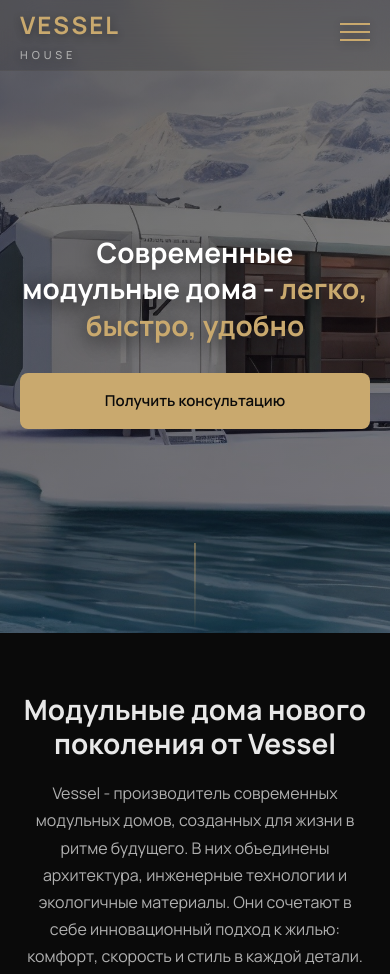
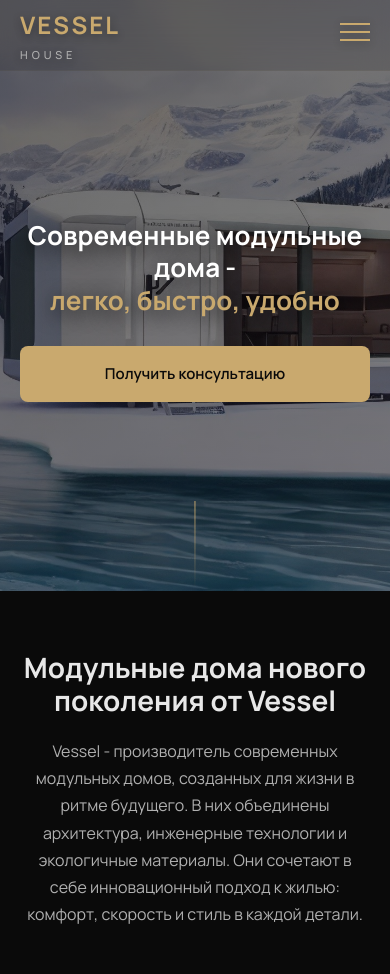
Before and after one commit to miltim7/Vessel, a plain HTML site: page index.html in a window 390 px wide. Shown: the top 974 px of the page. Drawn offline with Linux system fonts and the light colour scheme.

Commit message:
change hero

```diff
--- a/components/hero/hero.css
+++ b/components/hero/hero.css
@@ -1,6 +1,6 @@
 .hero {
     position: relative;
-    min-height: 90vh;
+    min-height: 85vh;
     display: flex;
     align-items: center;
     justify-content: center;
@@ -45,17 +45,18 @@
 }
 
 .hero__slogan {
-    font-size: 64px;
+    font-size: 60px;
     font-weight: 700;
-    line-height: 1.3;
+    line-height: 1.25;
     color: var(--color-white);
     margin-bottom: 40px;
-    max-width: 900px;
+    max-width: 1200px;
     animation: fadeInUp 1s ease-out;
     text-shadow: 0 4px 20px rgba(0, 0, 0, 0.8);
 }
 
 .hero__slogan span {
+    display: block;
     color: var(--color-primary);
     text-shadow: 0 4px 20px rgba(0, 0, 0, 0.8);
 }
@@ -115,7 +116,8 @@
     from {
         opacity: 0;
     }
-    to {opacity: 1;
+    to {
+        opacity: 1;
     }
 }
 
@@ -132,17 +134,17 @@
 
 @media (max-width: 1024px) {
     .hero {
-        min-height: 85vh;
+        min-height: 80vh;
     }
 
     .hero__slogan {
-        font-size: 52px;
+        font-size: 50px;
     }
 }
 
 @media (max-width: 768px) {
     .hero {
-        min-height: 80vh;
+        min-height: 75vh;
     }
 
     .hero__content {
@@ -150,7 +152,7 @@
     }
 
     .hero__slogan {
-        font-size: 36px;
+        font-size: 34px;
         margin-bottom: 30px;
     }
 
@@ -166,11 +168,11 @@
 
 @media (max-width: 480px) {
     .hero {
-        min-height: 75vh;
+        min-height: 70vh;
     }
 
     .hero__slogan {
-        font-size: 28px;
+        font-size: 26px;
     }
 
     .hero__cta {
```
Also changed, not shown: index.html (+1 -1 lines).
